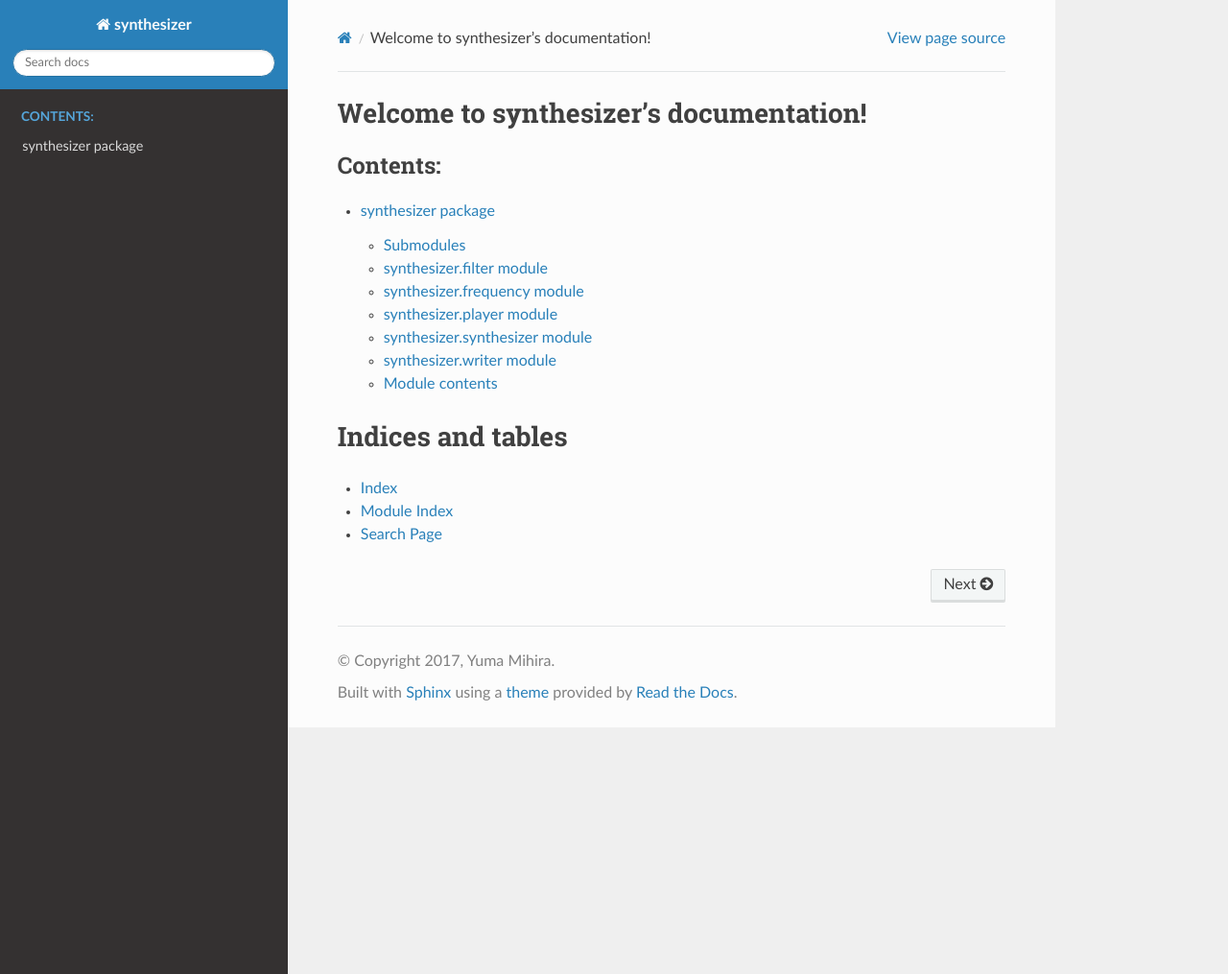
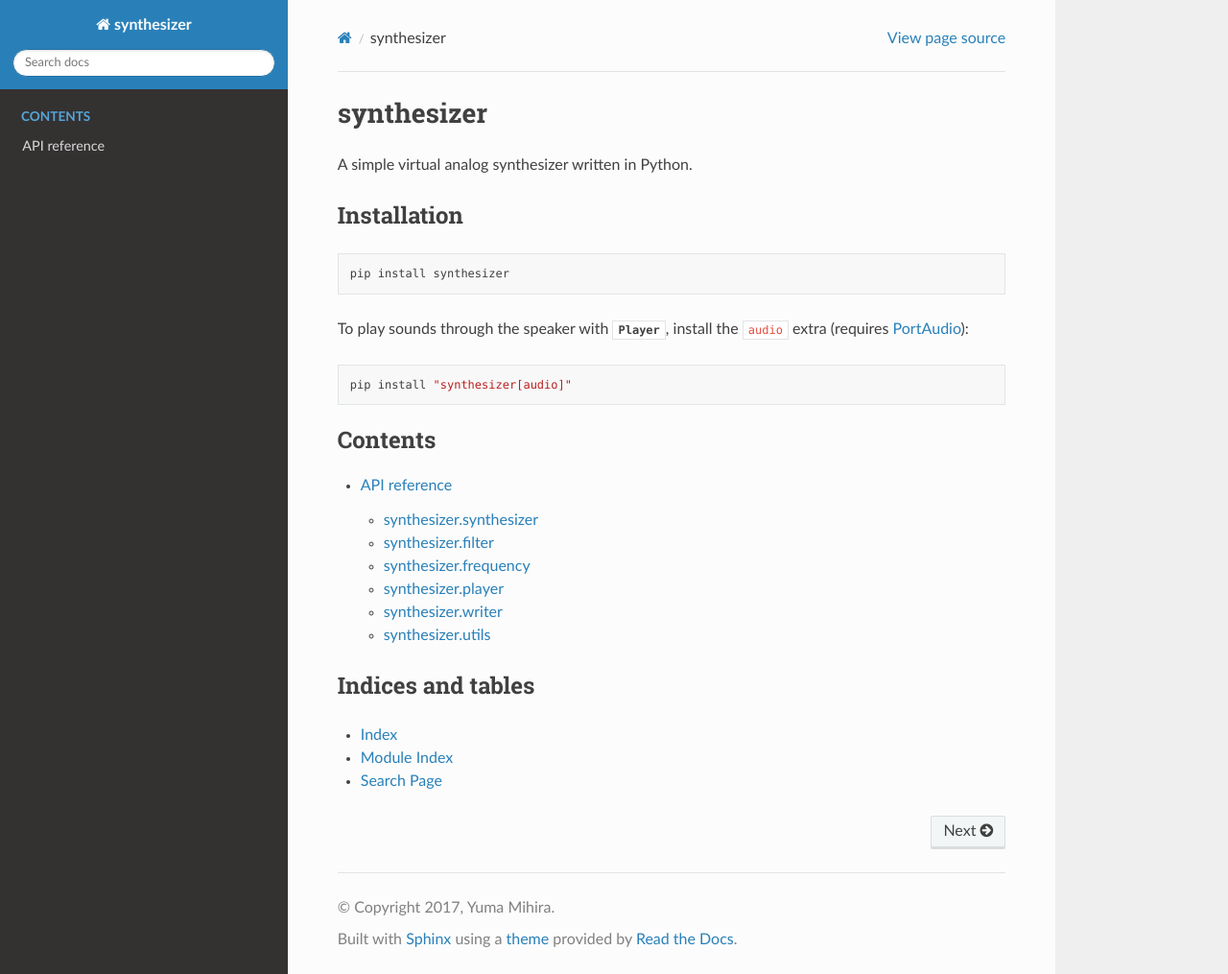
Before and after one commit to yuma-m/synthesizer, a Sphinx documentation site: the page built from docs/index.rst, in a window 1280 px wide and 1015 px high. Shown: the whole window at 96% size. Built offline with Sphinx 7.4.7 and the Read the Docs theme 3.1.0, drawn with Linux system fonts in a browser that asks for light colours.

Commit message:
Fix README docs link and modernize documentation build (#37)
## Summary

- **Fix broken docs link**: Read the Docs now serves the docs at
`/latest/` without the `/en/` prefix, so the README badge link to
`/en/latest/` returned 404.
- **Docs dependencies via uv**: replace `docs/requirements.txt` with a
`docs` dependency group in `pyproject.toml`, locked in `uv.lock`. Sphinx
9.1+ requires Python 3.12, so Python 3.11 falls back to Sphinx 8.2+ via
environment markers.
- **Read the Docs**: install with `uv sync --frozen --group docs`
(following the [uv recipe in the RTD
docs](https://docs.readthedocs.com/platform/stable/build-customization.html#install-dependencies-with-uv)),
so RTD builds with the locked versions.
- **API reference**: add the missing `synthesizer.utils` module (where
the `Wave` type alias referenced in `conf.py` lives) and drop the
sphinx-apidoc boilerplate headings.
- **index.rst**: replace the 2016 sphinx-quickstart boilerplate with an
overview and installation instructions.
- **CI**: add a `docs` job that builds with `-W`, mirroring RTD's
`fail_on_warning`, so broken docs are caught on PRs.

## Test plan

- [x] `sphinx-build -W --keep-going -b html docs docs/_build/html`
succeeds locally with the `docs` group on Python 3.14
- [x] `uv lock --check` passes
- [ ] CI `docs` job passes
- [ ] Read the Docs build passes after merge (the RTD config can only be
verified on RTD)

🤖 Generated with [Claude Code](https://claude.com/claude-code)

---------

Co-authored-by: Claude Opus 5.5 <noreply@anthropic.com>

```diff
--- a/docs/index.rst
+++ b/docs/index.rst
@@ -1,20 +1,30 @@
-.. synthesizer documentation master file, created by
-   sphinx-quickstart on Sat Dec 31 14:51:42 2016.
-   You can adapt this file completely to your liking, but it should at least
-   contain the root `toctree` directive.
+synthesizer
+===========
 
-Welcome to synthesizer's documentation!
-=======================================
+A simple virtual analog synthesizer written in Python.
+
+Installation
+------------
+
+.. code-block:: bash
+
+   pip install synthesizer
+
+To play sounds through the speaker with :class:`~synthesizer.player.Player`, install the ``audio`` extra
+(requires `PortAudio <https://www.portaudio.com/>`_):
+
+.. code-block:: bash
+
+   pip install "synthesizer[audio]"
 
 .. toctree::
-   :maxdepth: 4
-   :caption: Contents:
+   :maxdepth: 2
+   :caption: Contents
 
    synthesizer
 
-
 Indices and tables
-==================
+------------------
 
 * :ref:`genindex`
 * :ref:`modindex`
--- a/docs/requirements.txt
+++ /dev/null
@@ -1,2 +0,0 @@
-sphinx>=9.1.0
-sphinx-rtd-theme>=3.1.0
--- a/docs/synthesizer.rst
+++ b/docs/synthesizer.rst
@@ -1,50 +1,52 @@
-synthesizer package
-===================
+API reference
+=============
 
-Submodules
-----------
+.. automodule:: synthesizer
 
-synthesizer.filter module
--------------------------
+synthesizer.synthesizer
+-----------------------
+
+.. automodule:: synthesizer.synthesizer
+   :members:
+   :undoc-members:
+   :show-inheritance:
+
+synthesizer.filter
+------------------
 
 .. automodule:: synthesizer.filter
-    :members:
-    :undoc-members:
-    :show-inheritance:
+   :members:
+   :undoc-members:
+   :show-inheritance:
 
-synthesizer.frequency module
-----------------------------
+synthesizer.frequency
+---------------------
 
 .. automodule:: synthesizer.frequency
-    :members:
-    :undoc-members:
-    :show-inheritance:
+   :members:
+   :undoc-members:
+   :show-inheritance:
 
-synthesizer.player module
--------------------------
+synthesizer.player
+------------------
 
 .. automodule:: synthesizer.player
-    :members:
-    :undoc-members:
-    :show-inheritance:
+   :members:
+   :undoc-members:
+   :show-inheritance:
 
-synthesizer.synthesizer module
-------------------------------
-
-.. automodule:: synthesizer.synthesizer
-    :members:
-    :undoc-members:
-    :show-inheritance:
-
-synthesizer.writer module
--------------------------
+synthesizer.writer
+------------------
 
 .. automodule:: synthesizer.writer
-    :members:
-    :undoc-members:
-    :show-inheritance:
+   :members:
+   :undoc-members:
+   :show-inheritance:
 
-Module contents
----------------
+synthesizer.utils
+-----------------
 
-.. automodule:: synthesizer
+.. automodule:: synthesizer.utils
+   :members:
+   :undoc-members:
+   :show-inheritance:
--- a/pyproject.toml
+++ b/pyproject.toml
@@ -41,6 +41,12 @@ lint = [
     "ruff>=0.17.3",
     "scipy-stubs>=1.17.1.5",
 ]
+docs = [
+    # Sphinx 9 requires Python 3.12+; fall back to Sphinx 8.2 on Python 3.11
+    "sphinx>=8.2; python_version < '3.12'",
+    "sphinx>=9.1.0; python_version >= '3.12'",
+    "sphinx-rtd-theme>=3.1.0",
+]
 dev = [{ include-group = "test" }, { include-group = "lint" }]
 
 [project.urls]
```
Also changed, not shown: README.md (+2 -1 lines), .readthedocs.yaml, 2 other files.
